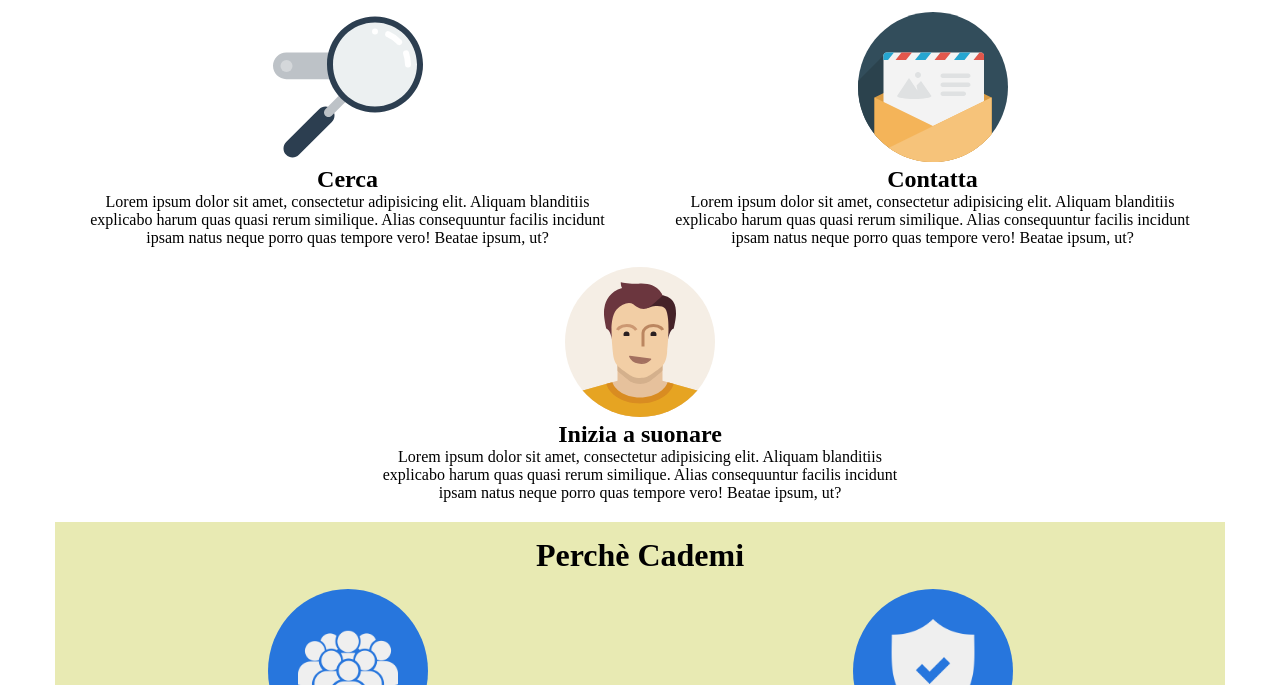
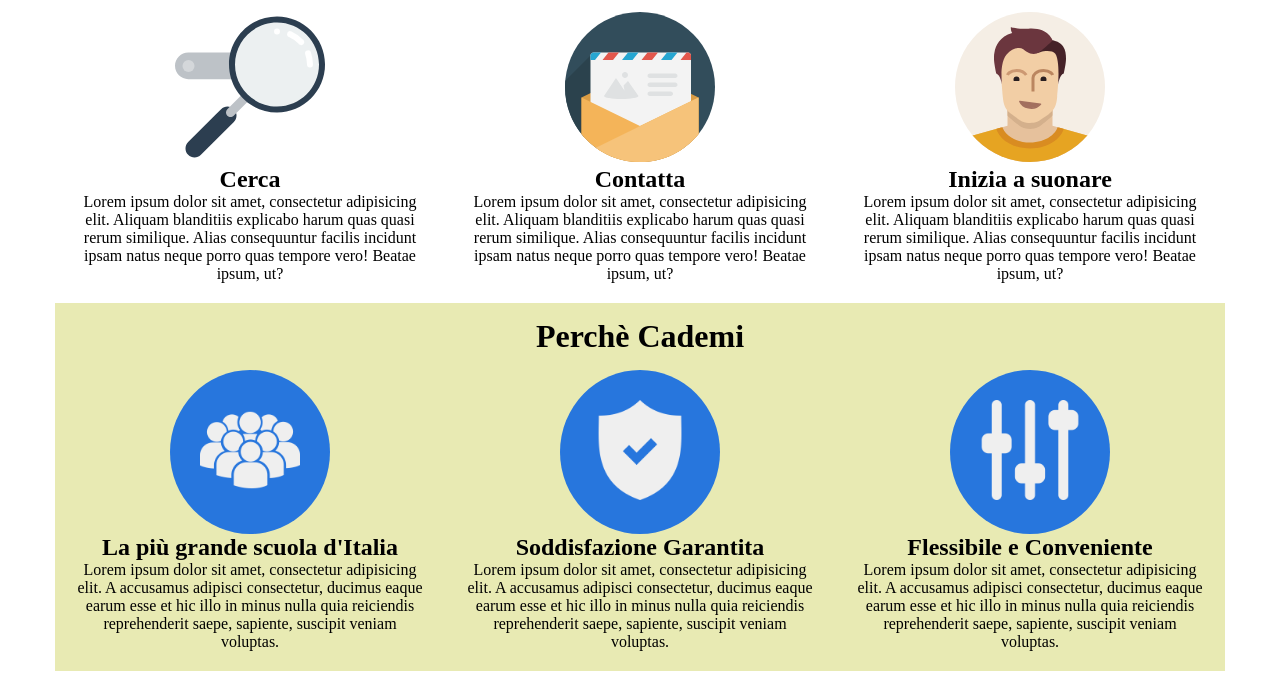
Before and after one commit to andrea-emmanuele/html-css-resp-wannabe-12bool, a plain HTML site: page index.html in a window 1280 px wide. Shown: the part 395-1080 px from the top of the page. Drawn offline with Linux system fonts and the light colour scheme.

Commit message:
Exercise Completed

```diff
--- a/assets/css/grid.css
+++ b/assets/css/grid.css
@@ -115,7 +115,7 @@ div[class*="col-"] {
 
 /* tablet */
 
-@media all and (min-width: 768px) {
+@media all and (min-width: 768px) and (max-width: 991px) {
 
     .col-md-1 {
         width: calc(100% / 12);
--- a/index.html
+++ b/index.html
@@ -13,7 +13,7 @@
                 <div class="col-xs-12">
                     <h1>Lezioni dove vuoi tu</h1>
                 </div>
-                <div class="col-xs-12 col-md-6">
+                <div class="col-xs-12 col-md-6 col-lg-6">
                     <div class="content">
                         <img src="./assets/img/icon/maps.png" alt="map">
                         <h2>A casa tua</h2>
@@ -23,7 +23,7 @@
                         </p>
                     </div>
                 </div>
-                <div class="col-xs-12 col-md-6">
+                <div class="col-xs-12 col-md-6 col-lg-6">
                     <div class="content">
                         <img src="./assets/img/icon/screen.png" alt="pc">
                         <h2>Online</h2>
@@ -38,7 +38,7 @@
                 <div class="col-xs-12">
                     <h1>Come funziona</h1>
                 </div>
-                <div class="col-xs-12 col-md-6">
+                <div class="col-xs-12 col-md-6 col-lg-4">
                     <div class="content">
                         <img src="./assets/img/search.svg" alt="search">
                         <h2>Cerca</h2>
@@ -48,7 +48,7 @@
                         </p>
                      </div>
                 </div>
-                <div class="col-xs-12 col-md-6">
+                <div class="col-xs-12 col-md-6 col-lg-4">
                     <div class="content">
                         <img src="./assets/img/letter.svg" alt="letter">
                         <h2>Contatta</h2>
@@ -57,7 +57,7 @@
                             vero! Beatae ipsum, ut?</p>
                     </div>
                 </div>
-                <div class="col-xs-12 offset-md-3 col-md-6">
+                <div class="col-xs-12 offset-md-3 col-md-6 col-lg-4">
                     <div class="content">
                         <img src="./assets/img/male.svg" alt="male">
                         <h2>Inizia a suonare</h2>
@@ -71,7 +71,7 @@
                 <div class="col-xs-12">
                     <h1>Perch&egrave; Cademi</h1>
                 </div>
-                <div class="col-xs-12 col-md-6">
+                <div class="col-xs-12 col-md-6 col-lg-4">
                     <div class="content">
                         <div class="circle">
                             <img src="./assets/img/icon/profile.png" alt="people">
@@ -82,7 +82,7 @@
                             sapiente, suscipit veniam voluptas.</p>
                      </div>
                 </div>
-                <div class="col-xs-12 col-md-6">
+                <div class="col-xs-12 col-md-6 col-lg-4">
                     <div class="content">
                         <div class="circle">
                             <img src="./assets/img/icon/secure.png" alt="secure">
@@ -93,7 +93,7 @@
                             sapiente, suscipit veniam voluptas.</p>
                     </div>
                 </div>
-                <div class="col-xs-12 offset-md-3 col-md-6">
+                <div class="col-xs-12 offset-md-3 col-md-6 col-lg-4">
                     <div class="content">
                         <div class="circle">
                             <img src="./assets/img/icon/flex.png" alt="flex">
```
